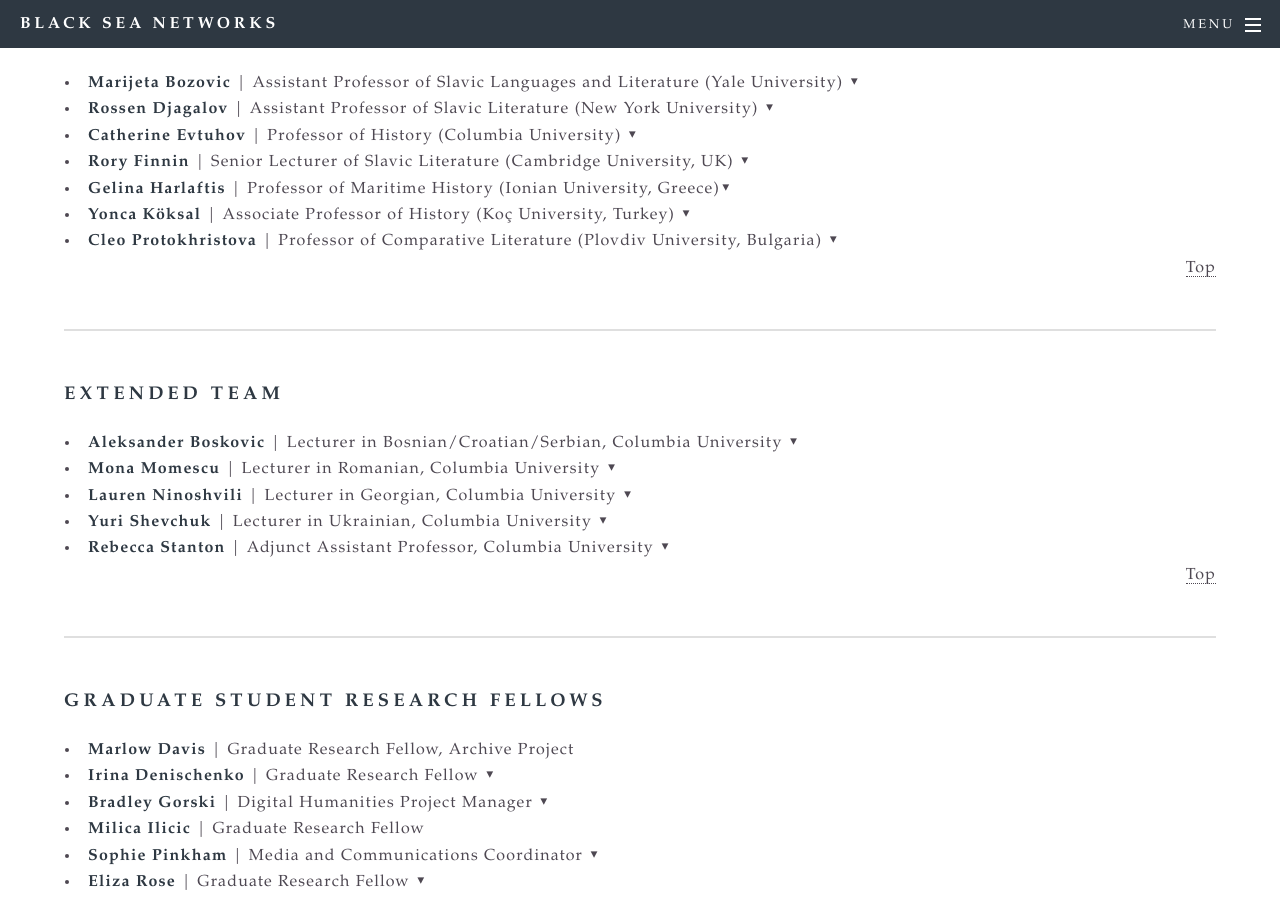
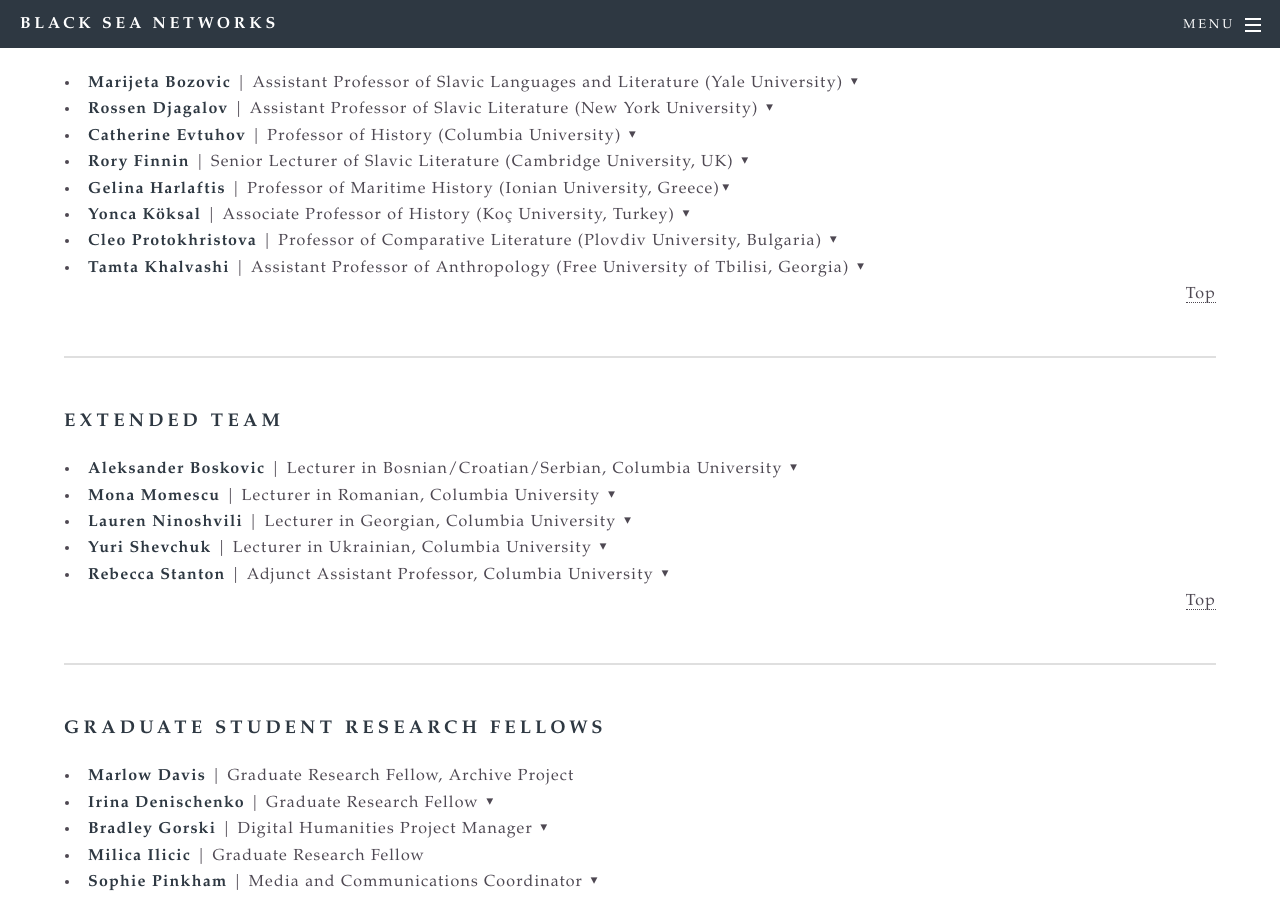
Before and after one commit to bradleygorski/blackseanet, a Jekyll site: the page built from people.html, in a window 1280 px wide and 900 px high, scrolled down 645 px. Built offline with Jekyll 4.4.1, drawn with Linux system fonts in a browser that asks for light colours.

Commit message:
Added Tamta bio

```diff
--- a/people.html
+++ b/people.html
@@ -3,7 +3,7 @@
 title: People
 ---
 
-<section>
+
       <a name='core'></a>
 <div id="wrapper">
 <h3>Principle Investigator</h3>
@@ -180,6 +180,27 @@
 		            cultural studies and classical reception (edited: <i>Who Is Medea to Us?</i> [2009], <i>The
 		                Fate of Oedipus: The Bulgarian Reception</i> [2011], <i>Attica In Bulgaria</i> [2013]. Forthcoming
 		            is her book <i>The Literary Twentieth Century: Synchronic Cuts and Diachronic Projections</i>.</p>
+            </div>
+        </li>
+
+<li>
+            <strong>Tamta Khalvashi</strong> | Assistant Professor of Anthropology (Free University of Tbilisi, Georgia)
+            <span class="people-bio-button" title="Toggle Bio">▼</span>
+            <div class="people-bio">
+		        <p></p>
+		       <p align='justify'>Tamta Khalvashi is an Assistant Professor at Free University of Tbilisi and
+		       former Fulbright Scholar at New York University. She holds her doctorate from the Department
+		       of Anthropology at the University of Copenhagen. Khalvashi’s research has covered a wide spectrum of anthropological
+		       themes, ranging from nationalist cosmologies, Muslim and Christian religious conversions, forms
+		       of marginality in transitional economies, and global ramifications of Georgia’s recent neoliberal
+		       urban transformation. Drawing on richly detailed ethnographic research in the Georgian Black Sea
+		       city of Batumi, she is currently writing a book onoptimism, debt and speculations about the future
+		       in the context of dramatic urban restructuring wrought by postsocialist revolutions and political
+		       change.</p>
+			   <p align='justify'>Her research interests also include interrelations between social theory and visual
+			   anthropology. Khalvashi has recently started working on a documentary film project on the future port
+			   city of Anaklia currently under construction on the Georgian Black Sea coast that is sought to serve
+			   as a cargo gateway between China and Europe.</p>
             </div>
         </li>
 
```
